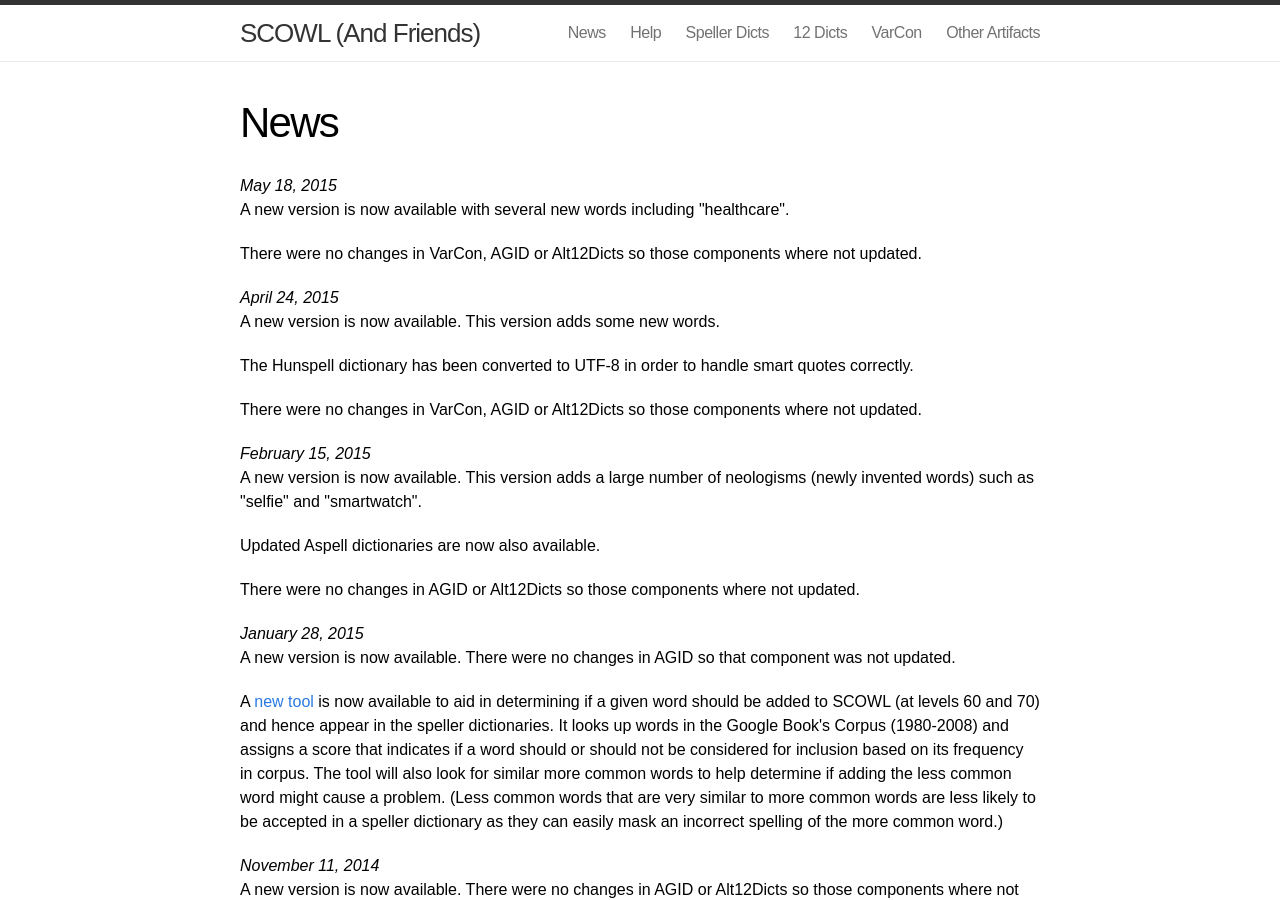
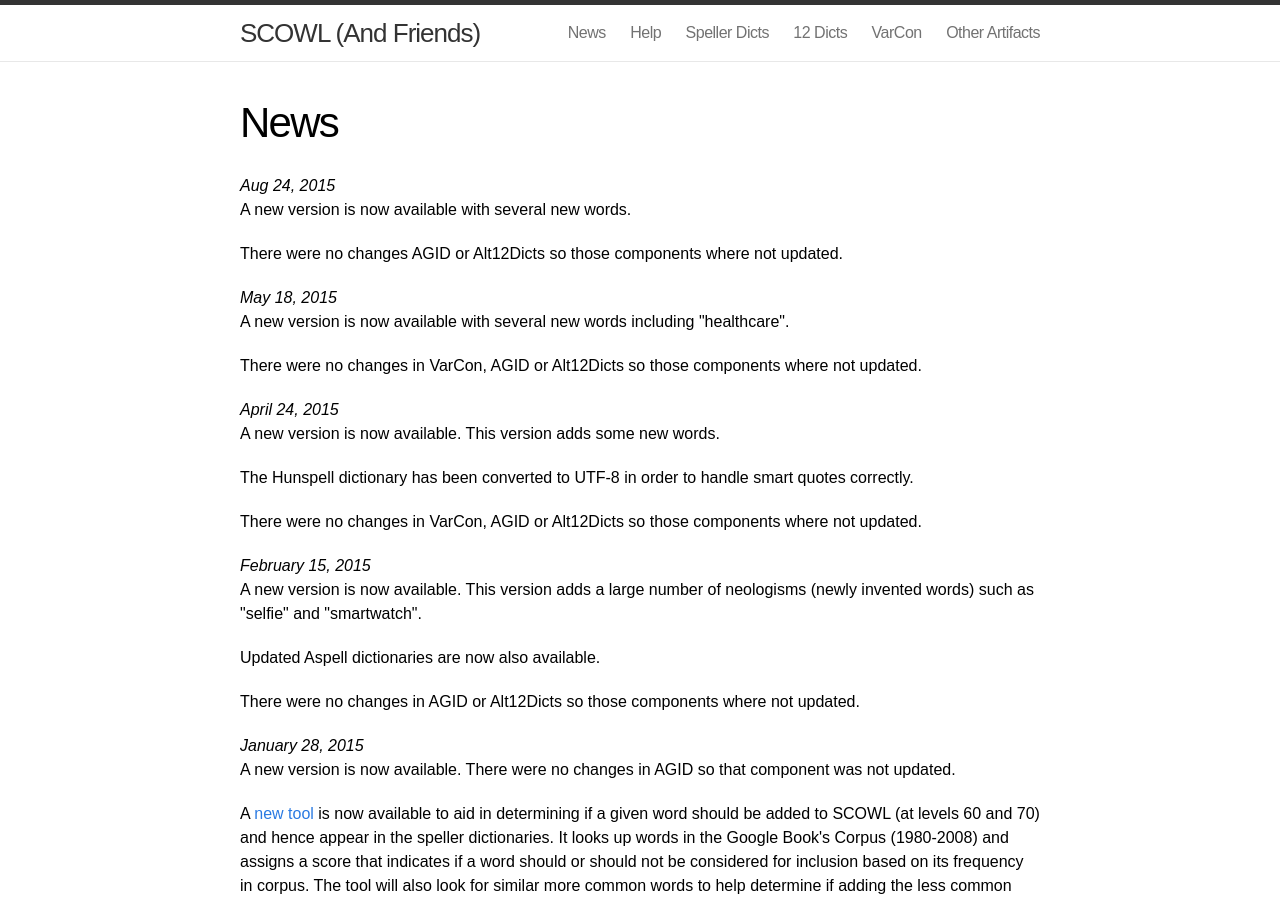
Before and after one commit to en-wl/wordlist, a Jekyll site: the page built from site/news.html, in a window 1280 px wide and 900 px high. Built offline with Jekyll 4.4.1, drawn with Linux system fonts in a browser that asks for light colours; Markdown is read by kramdown in place of the engine named in the settings.

Commit message:
Announce new release in news.html.

```diff
--- a/site/news.html
+++ b/site/news.html
@@ -2,6 +2,12 @@
 layout: post
 title: News
 ---
+<p>
+<i>Aug 24, 2015</i><br>
+
+A new version is now available with several new words.
+<p>
+There were no changes AGID or Alt12Dicts so those components where not updated.
 <p>
 <i>May 18, 2015</i><br>
 
```
